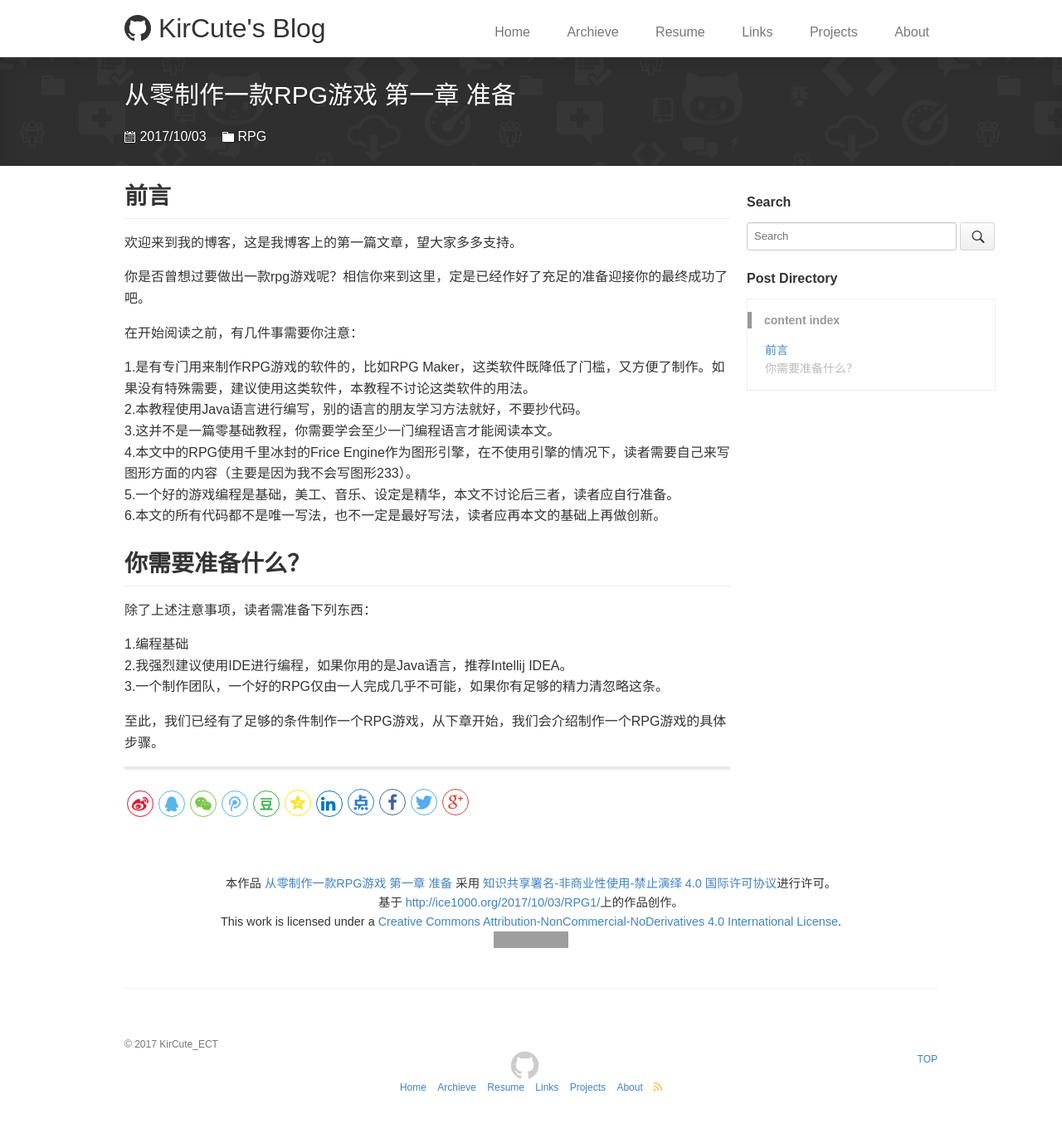
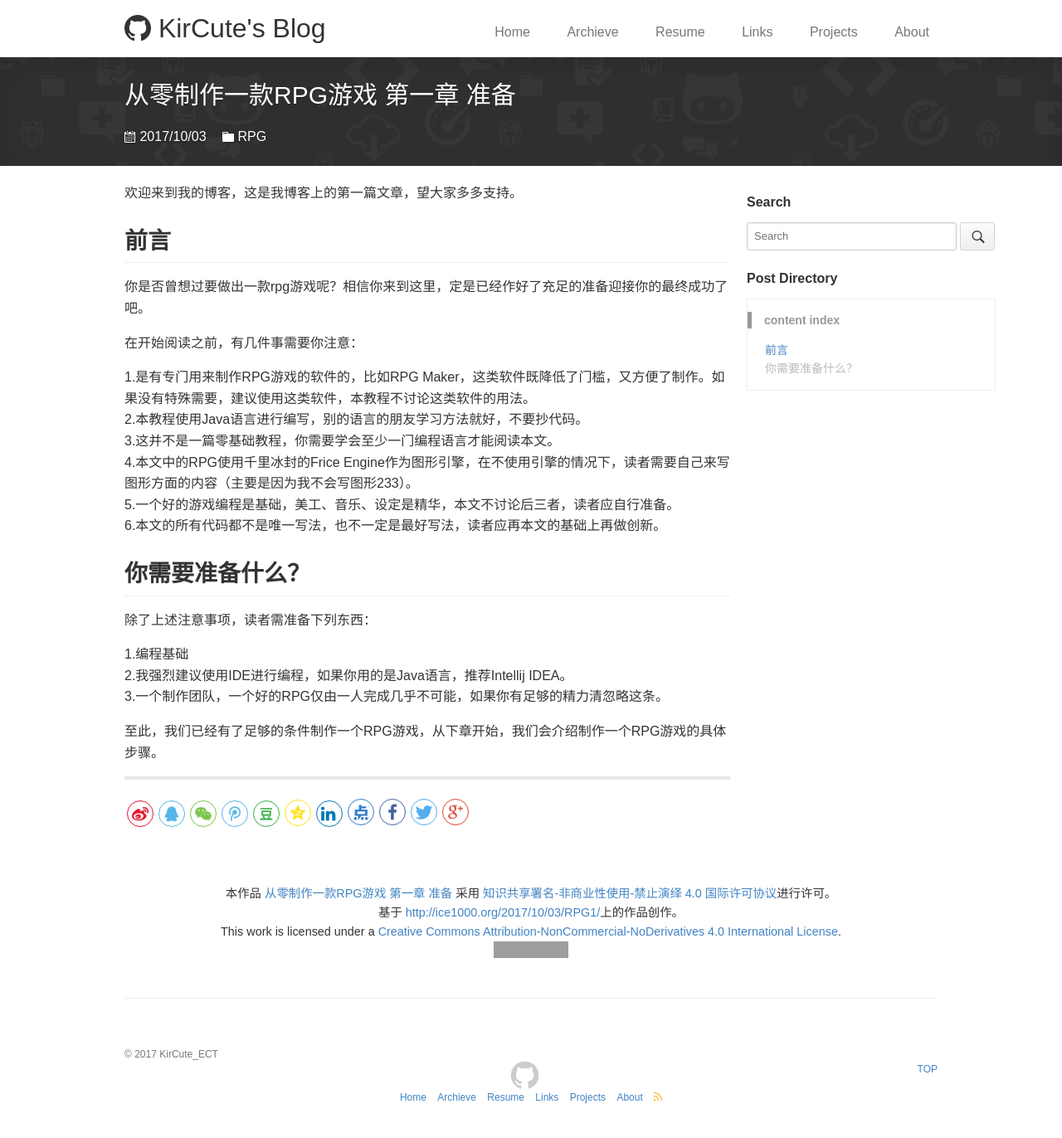
Before and after one commit to KirCute/KirCute.github.io, a Jekyll site: the page built from _posts/RPG/2017-10-3-RPG1.md, in a window 1280 px wide. Shown: the whole page at 83% size. Built offline with Jekyll 4.4.1, drawn with Linux system fonts in a browser that asks for light colours; grey boxes are pictures that could not be loaded.

Commit message:
Update 2017-10-3-RPG1.md

```diff
--- a/_posts/RPG/2017-10-3-RPG1.md
+++ b/_posts/RPG/2017-10-3-RPG1.md
@@ -7,9 +7,9 @@ keywords: Java, Game, RPG
 description: 从零制作一款RPG游戏 第一章
 ---
 
-## 前言
 欢迎来到我的博客，这是我博客上的第一篇文章，望大家多多支持。
 
+## 前言
 你是否曾想过要做出一款rpg游戏呢？相信你来到这里，定是已经作好了充足的准备迎接你的最终成功了吧。
 
 在开始阅读之前，有几件事需要你注意：
```
